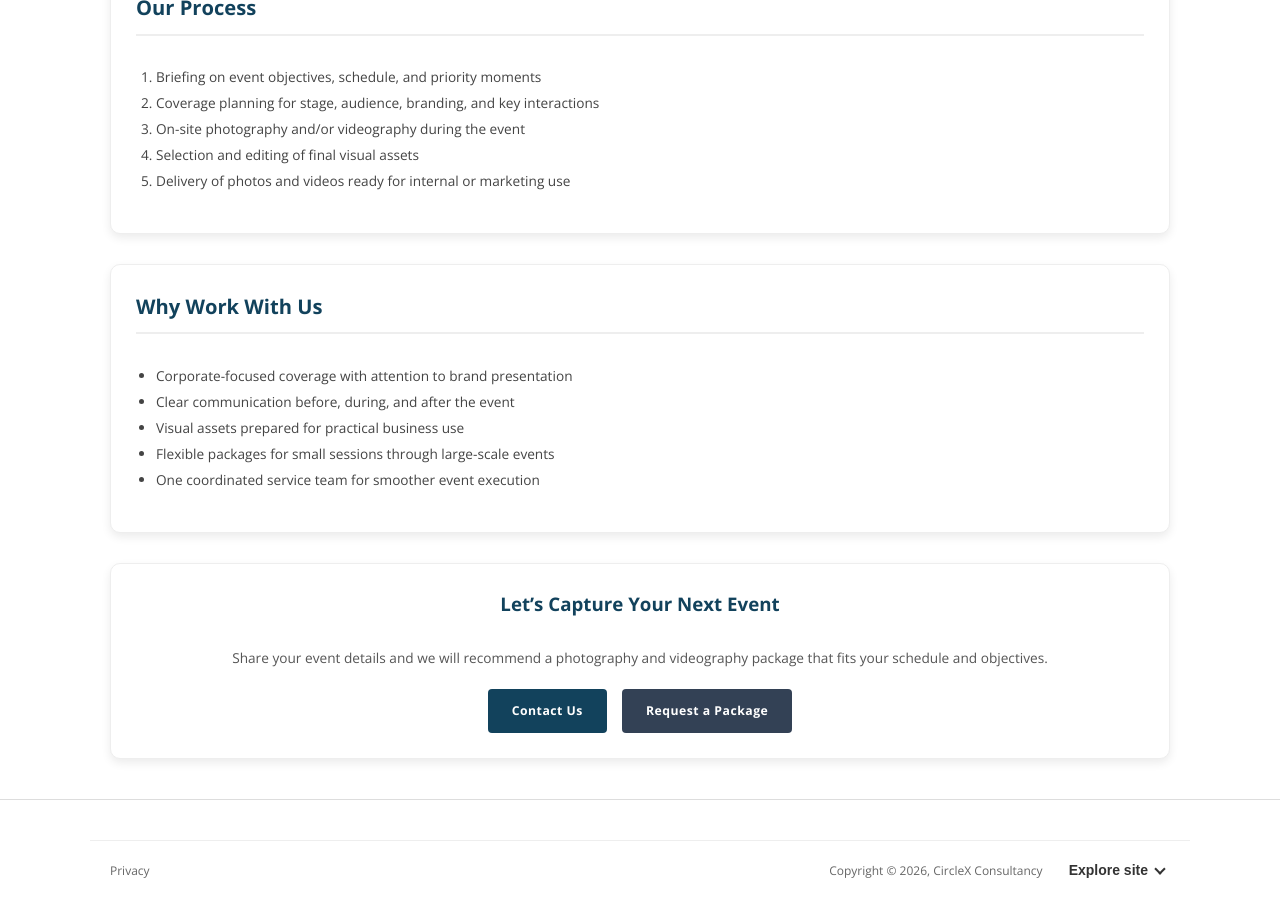
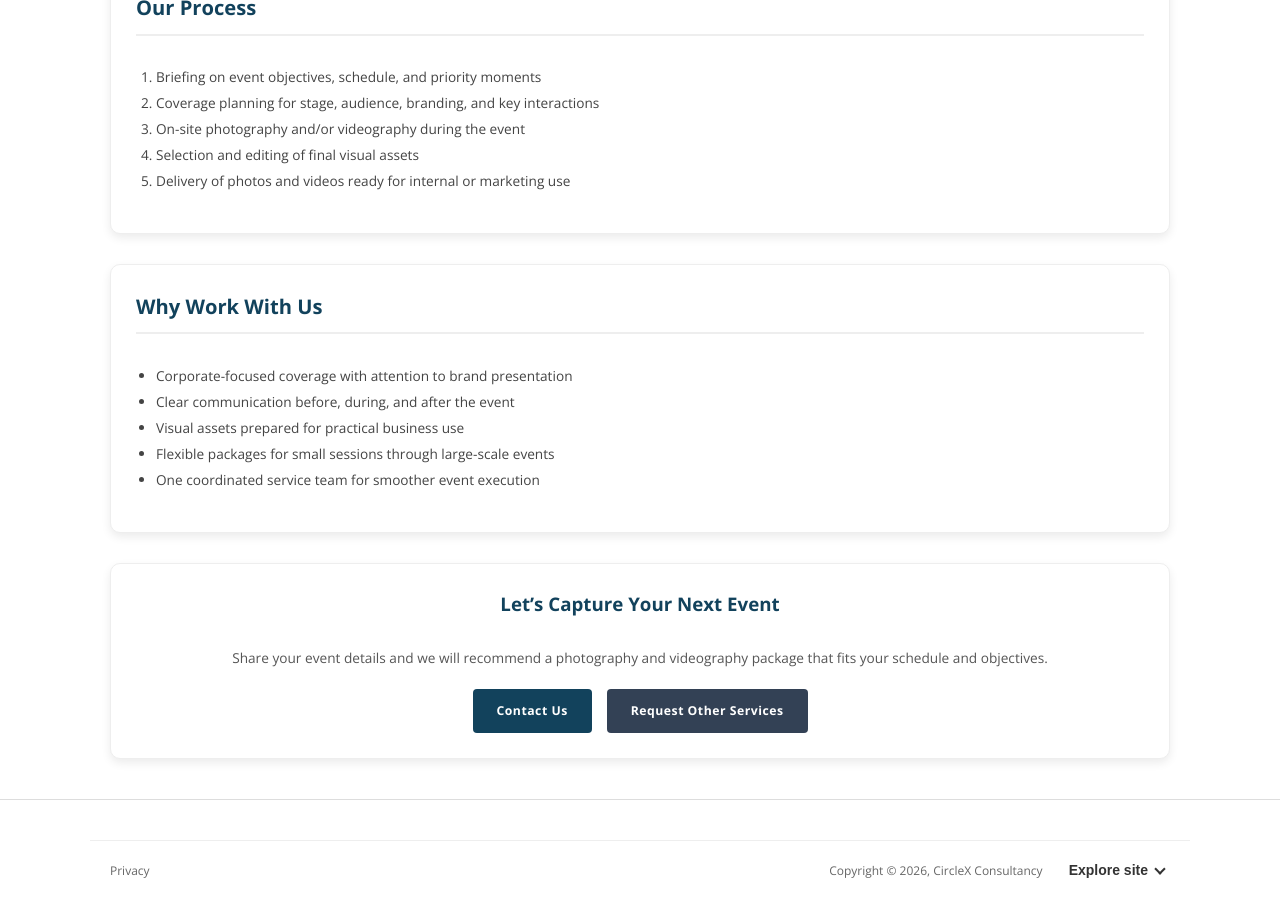
Before and after one commit to kiaarjen27/cxcons, a Jekyll site: the page built from services/event-media.html, in a window 1280 px wide and 900 px high, scrolled down 2494 px. Built offline with Jekyll 4.4.1, drawn with Linux system fonts in a browser that asks for light colours.

Commit message:
Update event-media.html

```diff
--- a/services/event-media.html
+++ b/services/event-media.html
@@ -136,8 +136,8 @@ description: Professional event photography and videography services by Circlex
         <a href="/contact/" class="subscribe-btn" style="background:#12425c; display:inline-block; padding: 12px 24px; color: white; text-decoration: none; border-radius: 4px; font-weight: 600;">
           Contact Us
         </a>
-        <a href="/request-custom-programs/" class="subscribe-btn" style="background:#334155; display:inline-block; padding: 12px 24px; color: white; text-decoration: none; border-radius: 4px; font-weight: 600;">
-          Request a Package
+        <a href="/services/" class="subscribe-btn" style="background:#334155; display:inline-block; padding: 12px 24px; color: white; text-decoration: none; border-radius: 4px; font-weight: 600;">
+          Request Other Services
         </a>
       </div>
     </div>
```
